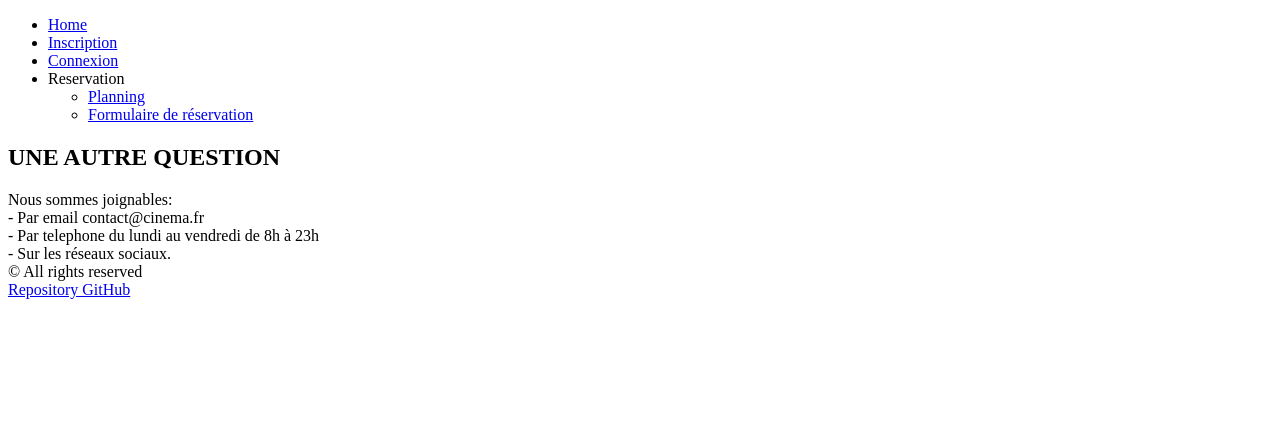
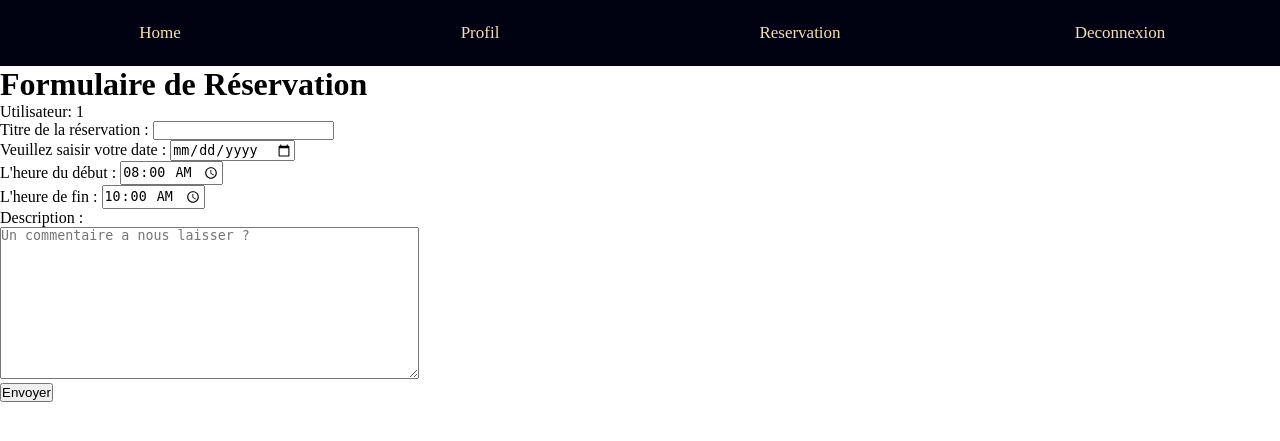
Before and after one commit to camille-clappaz/reservation-salles, a PHP site: page /reservation.php in a window 1280 px wide. Shown: the top 441 px of the page. Run offline with PHP 8.4, Linux system fonts and the light colour scheme; the visitor is signed in with stand-in values (Sample User, id 1); tables that the repository leaves empty hold one stand-in row (values such as "Sample post").

Commit message:
Update reservation.php

```diff
--- a/reservation.php
+++ b/reservation.php
@@ -1,13 +1,104 @@
+<?php
+session_start();
+if (!isset($_SESSION['login'])) {
+    header('location:connexion.php');
+}
+
+$bd = new mysqli('localhost', 'root', '', 'reservationsalles');
+$sql = 'SELECT * FROM utilisateurs';
+$request = $bd->query($sql);
+$result = $request->fetch_all(MYSQLI_ASSOC);
+$message = "";
+?>
+
 <!DOCTYPE html>
 <html lang="fr">
+
+<!DOCTYPE html>
+<html lang="en">
+
 <head>
     <meta charset="UTF-8">
     <meta http-equiv="X-UA-Compatible" content="IE=edge">
     <meta name="viewport" content="width=device-width, initial-scale=1.0">
-    <title>Document</title>
+    <link rel="stylesheet" href="style.css" />
+    <title>Reservation Salles</title>
 </head>
-<body>
-<?php include("header-include.php"); ?>
-<?php include("footer-include.php"); ?>
+<?php
+$sql2 = 'SELECT * FROM reservations';
+$request2 = $bd->query($sql2);
+$result2 = $request2->fetch_all(MYSQLI_ASSOC);
+
+foreach ($result as $key => $value){
+    if ($value['login'] == $_SESSION['login']){
+        $id = $value['id'];
+        $login = $value['login'];
+    }
+}
+if (isset($_POST['submit'])) {
+    if (!empty($_POST['titre']) && !empty($_POST['date']) && !empty($_POST['descri'])){
+        $titre = $_POST['titre'];
+        $date = $_POST['date'];
+        $debut = $_POST['debut'];
+        $fin = $_POST['fin'];
+        $descri = $_POST['descri'];
+        date_default_timezone_set('Europe/Paris');
+        $sql2 = "INSERT INTO reservations (id_utilisateur, titre, date, debut, fin, description) VALUES ('$id', $titre, '$date', $debut, $fin, '$descri')";
+        $request2 = $bd->query($sql2);
+        //header('location:planning.php');
+    }
+    else {
+        $message = "Vous devez remplir tout les champs !";
+    }
+    var_dump($titre);var_dump($date);var_dump($debut);var_dump($fin);var_dump($descri);
+}
+?>
+
+<body class="body1">
+    <?php include("header-include.php"); ?>
+
+    <div class="container">
+        <form class='form1' method="POST">
+
+            <h1 class="h1from">Formulaire de Réservation</h1>
+
+            <div>
+                <label>Utilisateur: <?= $_SESSION['login'] ?></label>
+            </div>
+
+            <div class="field">
+                <label>Titre de la réservation :</label>
+                <input type="text" name="titre">
+            </div>
+
+            <div class="field">
+                <label>Veuillez saisir votre date :
+                    <input type="date" name="date" required pattern="\d{4}-\d{2}-\d{2}">
+                </label>
+            </div>
+
+            <div class="field">
+                <label>L'heure du début :</label>
+                <input type="time" name="debut" value="08:00">
+            </div>
+
+            <div class="field">
+                <label>L'heure de fin :</label>
+                <input type="time" name="fin" value="10:00">
+            </div>
+
+            <div class="">
+                <label>Description :</label></br>
+                <textarea rows="10" cols="50" type="text" name="descri" placeholder="Un commentaire a nous laisser ?"></textarea>
+            </div>
+
+            <div class="field">
+                <input type="submit" name="submit" value="Envoyer">
+            </div>
+
+            <div class="message"><?= $message ?></div>
+        </form>
+
 </body>
+
 </html>
```
